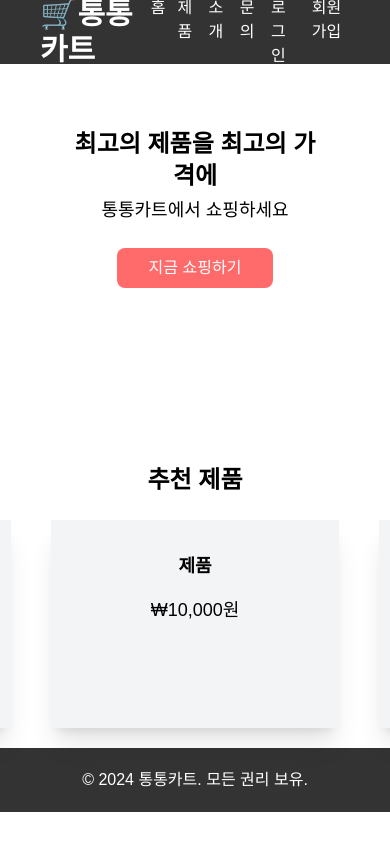
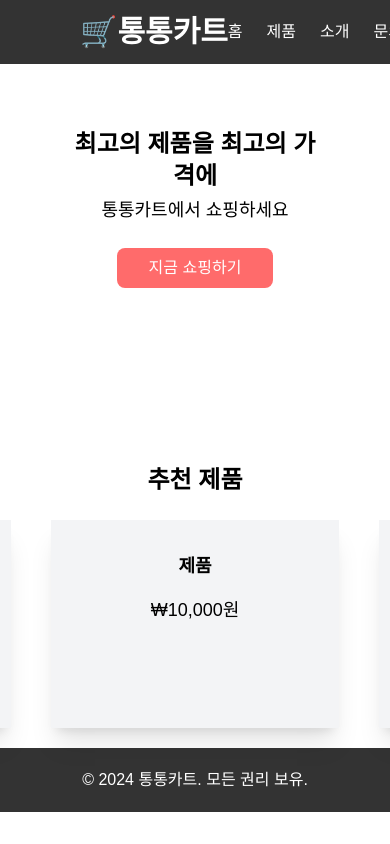
Before and after one commit to suk-6/mdp_cart_front, a Next.js app: page / in a window 390 px wide. Shown: the top 844 px of the page. Built offline with nearby package versions, Linux system fonts and the light colour scheme.

Commit message:
refactor: Update header component styling for better readability and responsiveness

```diff
--- a/src/components/semantic/header.tsx
+++ b/src/components/semantic/header.tsx
@@ -11,11 +11,11 @@ const pages = [
 
 export const Header = () => {
 	return (
-		<header className="w-full h-16 bg-[#333] text-white flex items-center justify-between p-6 px-10">
+		<header className="w-full h-16 bg-[#333] text-white flex items-center justify-between p-6 px-20 text-nowrap">
 			<Link href={"/"}>
 				<h1 className="text-3xl font-bold">🛒통통카트</h1>
 			</Link>
-			<nav className=" flex flex-row gap-3">
+			<nav className=" flex flex-row gap-6">
 				{pages.map((page) => (
 					<Link key={page.href} href={page.href}>
 						<div>{page.name}</div>
```
